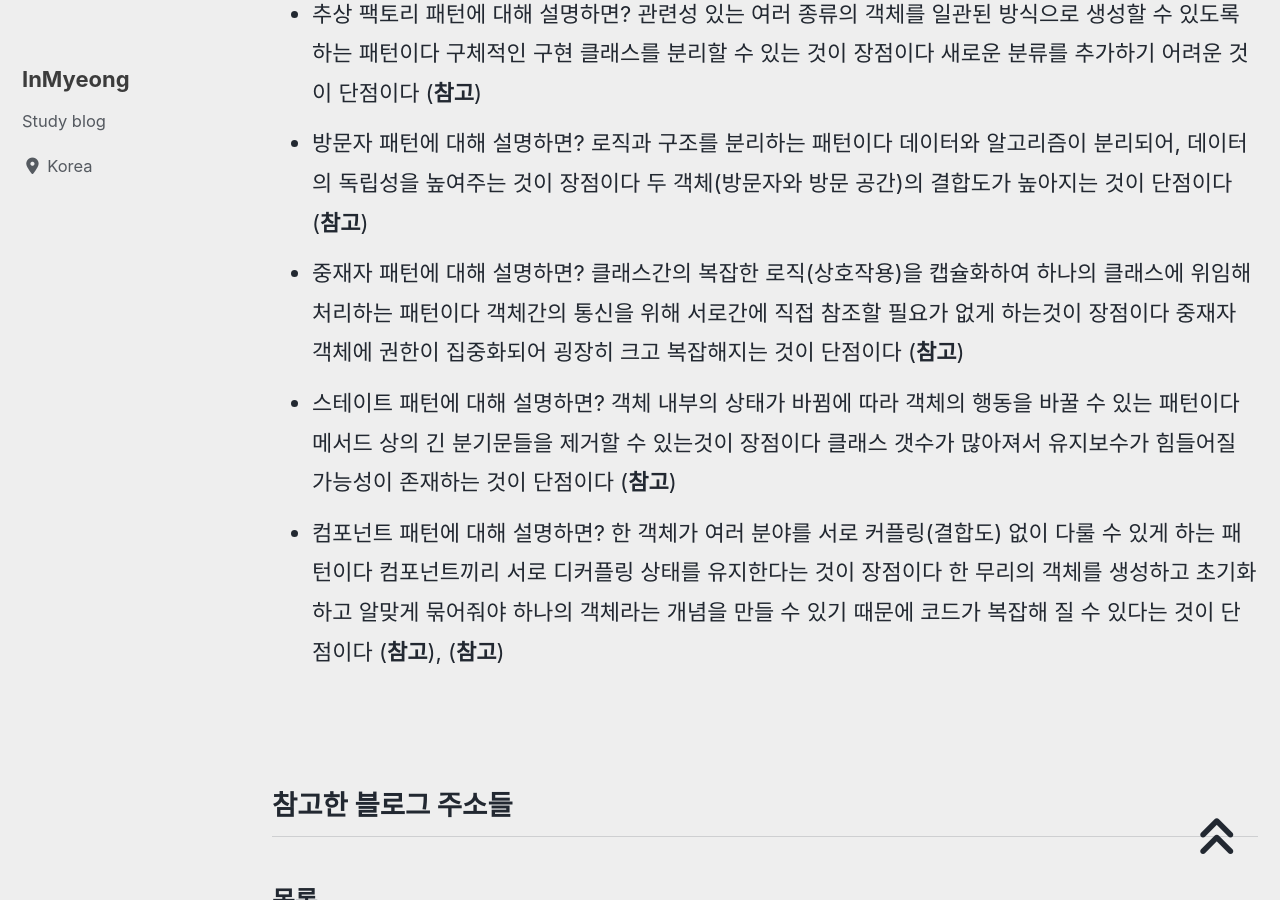
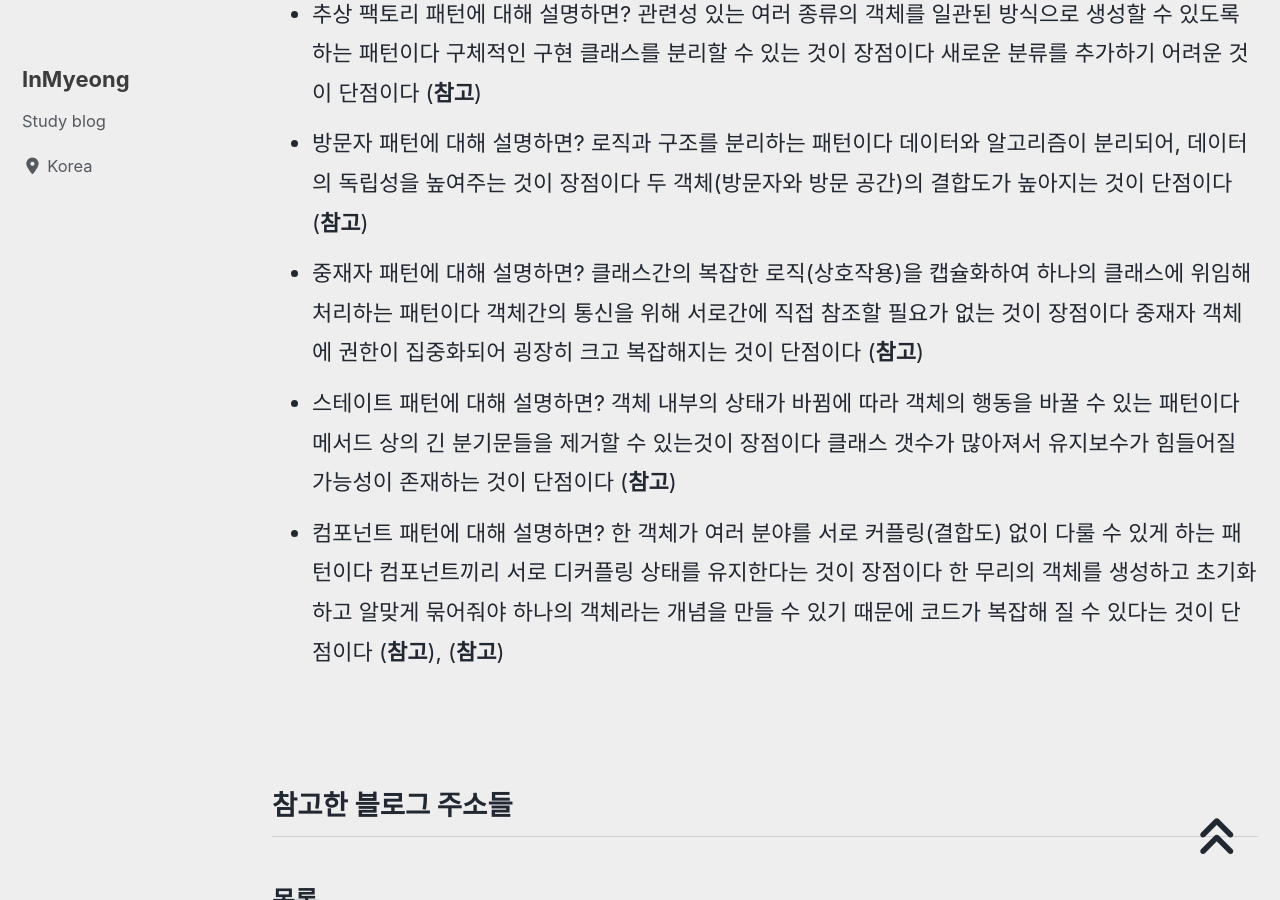
Before and after one commit to devMyeong/devMyeong.github.io, a Jekyll site: the page built from _posts/cs/2022-09-05-블로그-면접준비.md, in a window 1280 px wide and 900 px high, scrolled down 34079 px. Built offline with Jekyll 4.4.1, drawn with Linux system fonts in a browser that asks for light colours; cached includes are drawn as plain includes; nearby versions of some CDN libraries; some web fonts are replaced; comment, search, counter and statistics services are not loaded.

Commit message:
Chore : CS 지식 내용 수정

```diff
--- a/_posts/cs/2022-09-05-블로그-면접준비.md
+++ b/_posts/cs/2022-09-05-블로그-면접준비.md
@@ -308,7 +308,7 @@ last_modified_at: 2022-10-30
 - 프로토 타입 패턴에 대해 설명하면? 원형이 되는 인스턴스로 새로운 인스턴스를 만드는 패턴이다 프로토타입이 미리 정의되어 있기 때문에 중복되는 초기화 코드를 제거할 수 있는 것이 장점이다 순환 참조가 있는 객체를 복제하는 것은 매우 까다로울 수 있다는 것이 단점이다 ([**참고**](https://keencho.github.io/posts/prototype-pattern/))
 - 추상 팩토리 패턴에 대해 설명하면? 관련성 있는 여러 종류의 객체를 일관된 방식으로 생성할 수 있도록 하는 패턴이다 구체적인 구현 클래스를 분리할 수 있는 것이 장점이다 새로운 분류를 추가하기 어려운 것이 단점이다 ([**참고**](https://devowen.com/326))
 - 방문자 패턴에 대해 설명하면? 로직과 구조를 분리하는 패턴이다 데이터와 알고리즘이 분리되어, 데이터의 독립성을 높여주는 것이 장점이다 두 객체(방문자와 방문 공간)의 결합도가 높아지는 것이 단점이다 ([**참고**](https://velog.io/@cham/Design-Pattern-%EB%B0%A9%EB%AC%B8%EC%9E%90-%ED%8C%A8%ED%84%B4-Visitor-pattern))
-- 중재자 패턴에 대해 설명하면? 클래스간의 복잡한 로직(상호작용)을 캡슐화하여 하나의 클래스에 위임해 처리하는 패턴이다 객체간의 통신을 위해 서로간에 직접 참조할 필요가 없게 하는것이 장점이다 중재자 객체에 권한이 집중화되어 굉장히 크고 복잡해지는 것이 단점이다 ([**참고**](https://velog.io/@cham/Design-Pattern-%EC%A4%91%EC%9E%AC%EC%9E%90-%ED%8C%A8%ED%84%B4Mediator-Pattern))
+- 중재자 패턴에 대해 설명하면? 클래스간의 복잡한 로직(상호작용)을 캡슐화하여 하나의 클래스에 위임해 처리하는 패턴이다 객체간의 통신을 위해 서로간에 직접 참조할 필요가 없는 것이 장점이다 중재자 객체에 권한이 집중화되어 굉장히 크고 복잡해지는 것이 단점이다 ([**참고**](https://velog.io/@cham/Design-Pattern-%EC%A4%91%EC%9E%AC%EC%9E%90-%ED%8C%A8%ED%84%B4Mediator-Pattern))
 - 스테이트 패턴에 대해 설명하면? 객체 내부의 상태가 바뀜에 따라 객체의 행동을 바꿀 수 있는 패턴이다 메서드 상의 긴 분기문들을 제거할 수 있는것이 장점이다 클래스 갯수가 많아져서 유지보수가 힘들어질 가능성이 존재하는 것이 단점이다 ([**참고**](https://kscory.com/dev/design-pattern/state))
 - 컴포넌트 패턴에 대해 설명하면? 한 객체가 여러 분야를 서로 커플링(결합도) 없이 다룰 수 있게 하는 패턴이다 컴포넌트끼리 서로 디커플링 상태를 유지한다는 것이 장점이다 한 무리의 객체를 생성하고 초기화하고 알맞게 묶어줘야 하나의 객체라는 개념을 만들 수 있기 때문에 코드가 복잡해 질 수 있다는 것이 단점이다 ([**참고**](https://boycoding.tistory.com/118)), ([**참고**](https://tsyang.tistory.com/85))
 
```
